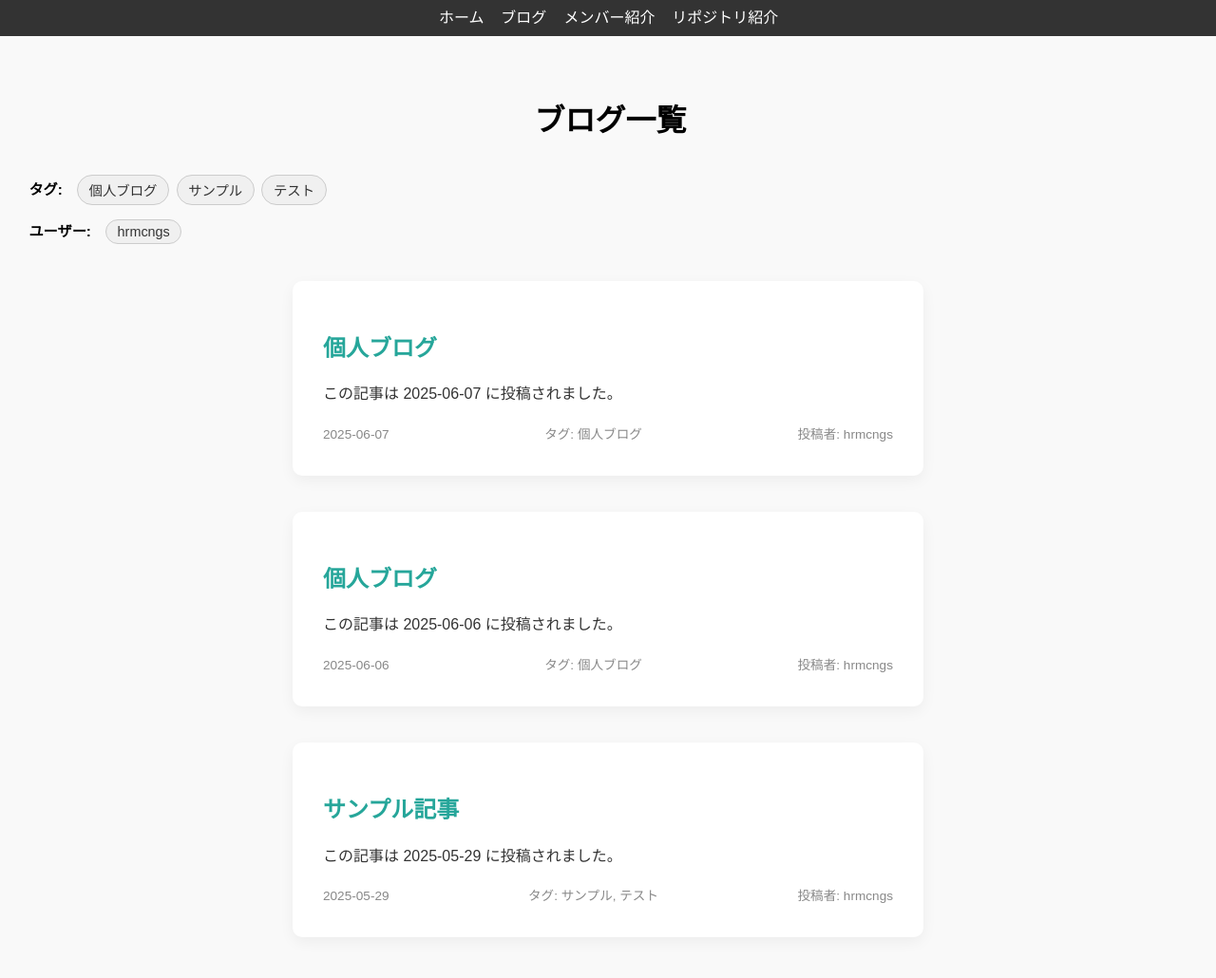
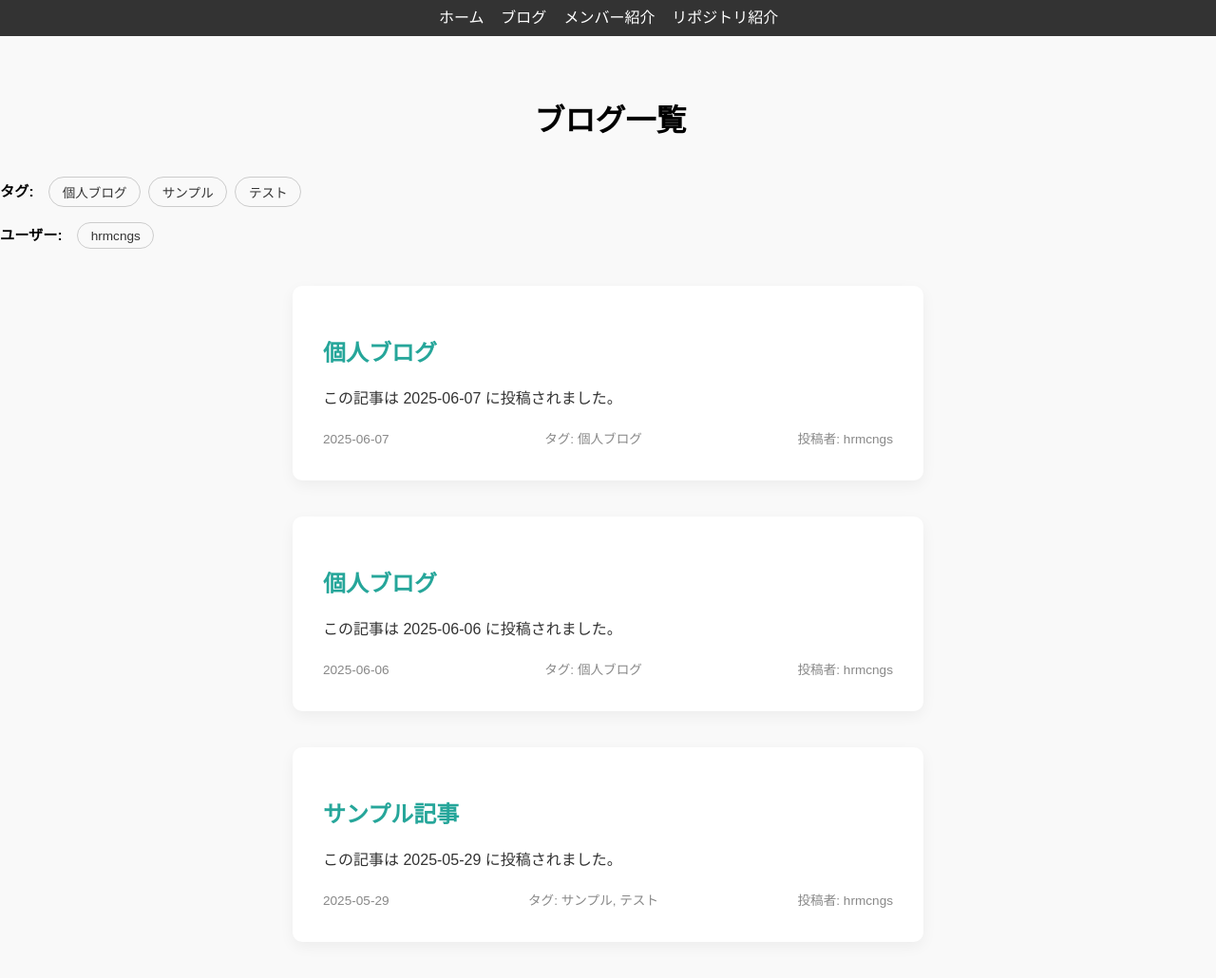
Before and after one commit to Drowse-Lab/Drowse-Lab, a Jekyll site: the page built from blog.html, in a window 1280 px wide. Shown: the whole page at 95% size. Built offline with Jekyll 4.4.1, drawn with Linux system fonts in a browser that asks for light colours.

Commit message:
Update styles.css

```diff
--- a/assets/css/styles.css
+++ b/assets/css/styles.css
@@ -303,11 +303,10 @@ h1 {
 }
 
 .filters {
+  margin: 2em 0;
   display: flex;
   flex-direction: column;
   gap: 1em;
-  margin: 2em;
-  font-size: 0.95rem;
 }
 
 .filter-group {
@@ -319,25 +318,26 @@ h1 {
 
 .filter-group strong {
   margin-right: 0.5em;
+  font-size: 0.95rem;
 }
 
 .filter-button {
-  padding: 0.3em 0.8em;
+  padding: 0.4em 1em;
   border: 1px solid #ccc;
   border-radius: 999px;
-  background-color: #f0f0f0;
+  background-color: #f9f9f9;
   color: #333;
-  font-size: 0.9rem;
+  font-size: 0.85rem;
   cursor: pointer;
-  transition: all 0.2s ease;
+  transition: background-color 0.2s, color 0.2s, border-color 0.2s;
 }
 
 .filter-button:hover {
-  background-color: #e0e0e0;
+  background-color: #eee;
 }
 
 .filter-button.active {
   background-color: #007aff;
-  color: white;
+  color: #fff;
   border-color: #007aff;
 }
```
